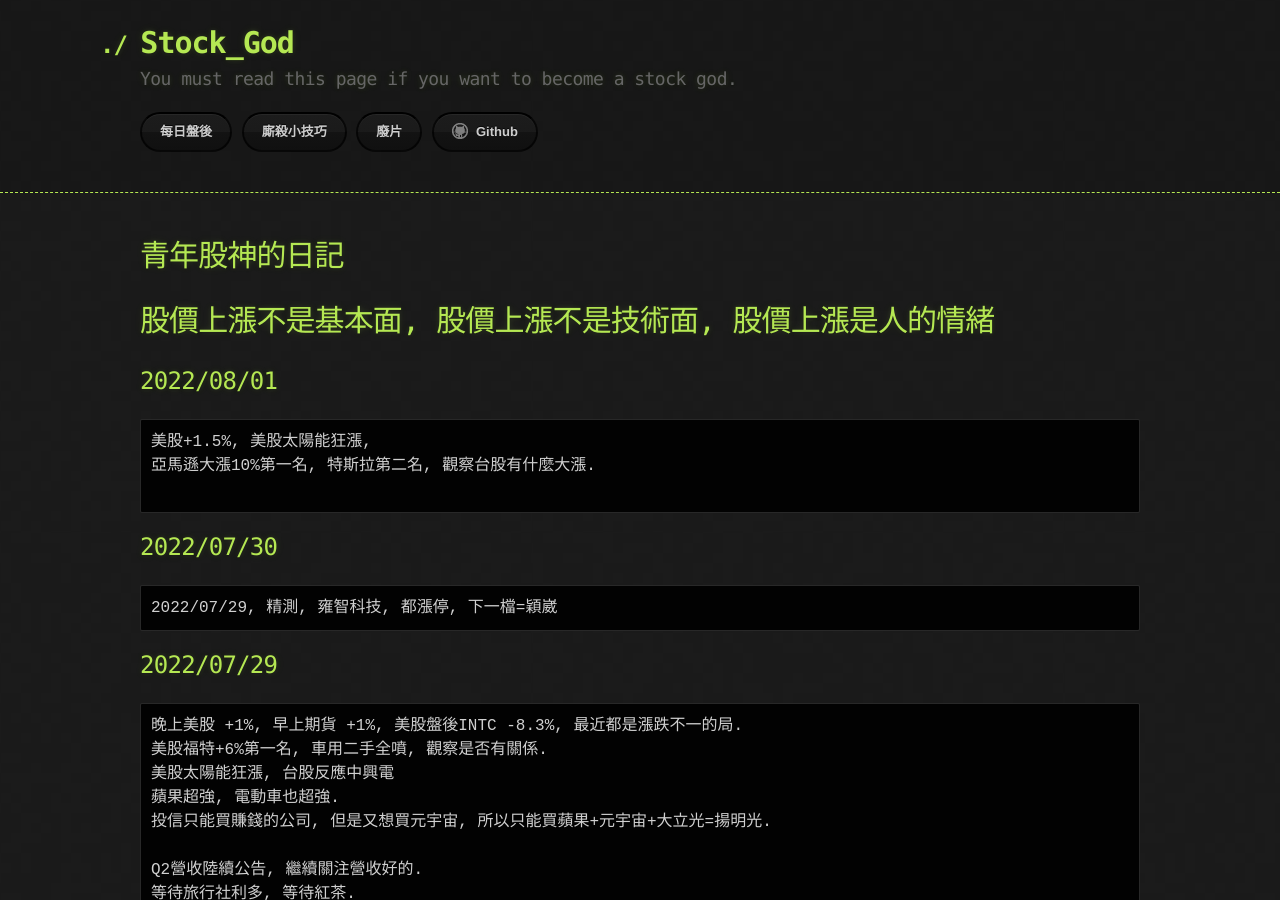
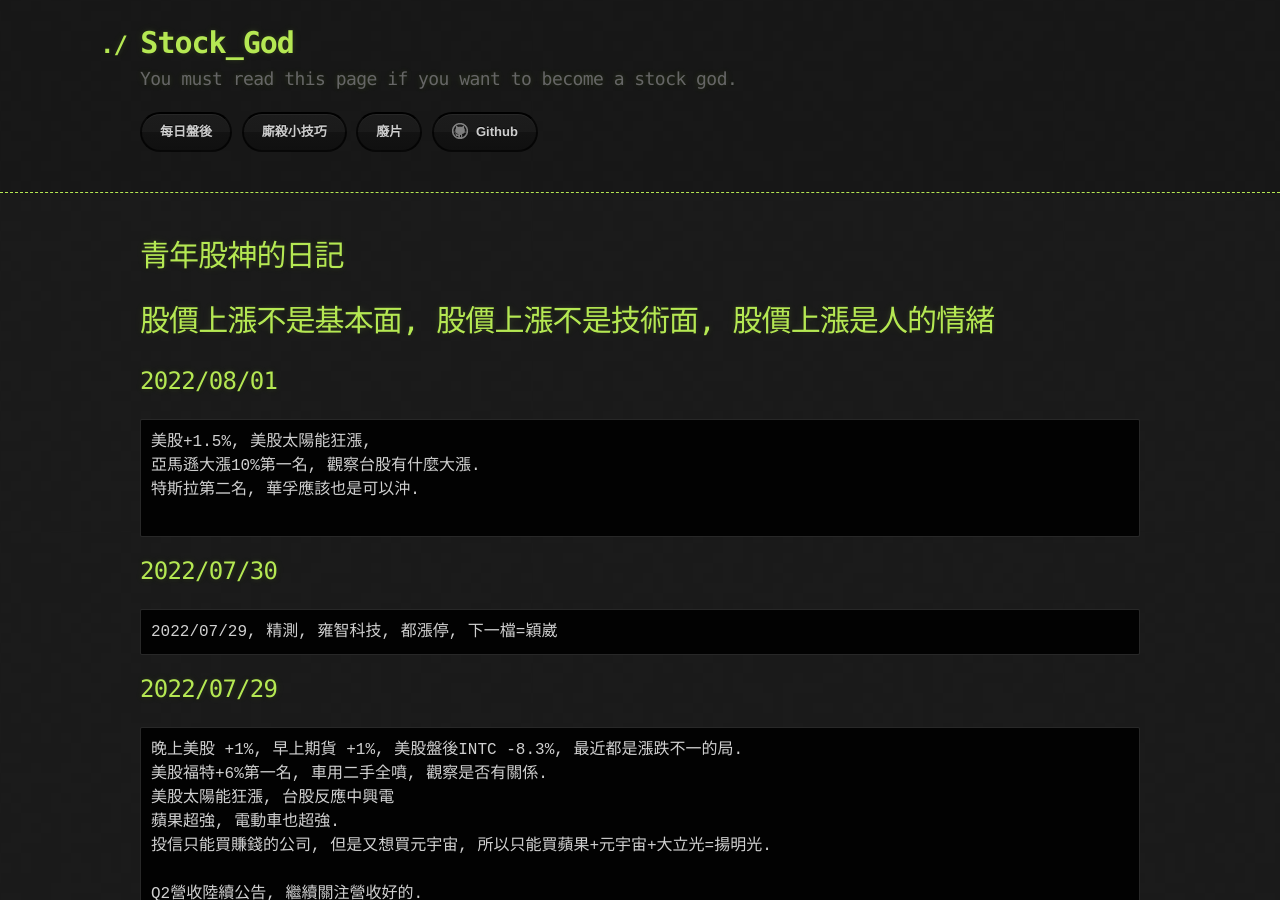
Before and after one commit to lepg5487/Stock_God, a Jekyll site: the page built from index.md, in a window 1280 px wide and 900 px high. Built offline with Jekyll 4.4.1, drawn with Linux system fonts in a browser that asks for light colours; our own code applies the rules of GitHub Pages for plain Markdown files.

Commit message:
Update index.md

````diff
--- a/index.md
+++ b/index.md
@@ -7,7 +7,8 @@ layout: testlayouts
 ## 2022/08/01
 ```
 美股+1.5%, 美股太陽能狂漲,
-亞馬遜大漲10%第一名, 特斯拉第二名, 觀察台股有什麼大漲.
+亞馬遜大漲10%第一名, 觀察台股有什麼大漲.
+特斯拉第二名, 華孚應該也是可以沖.
 
 ```
 ## 2022/07/30
````
